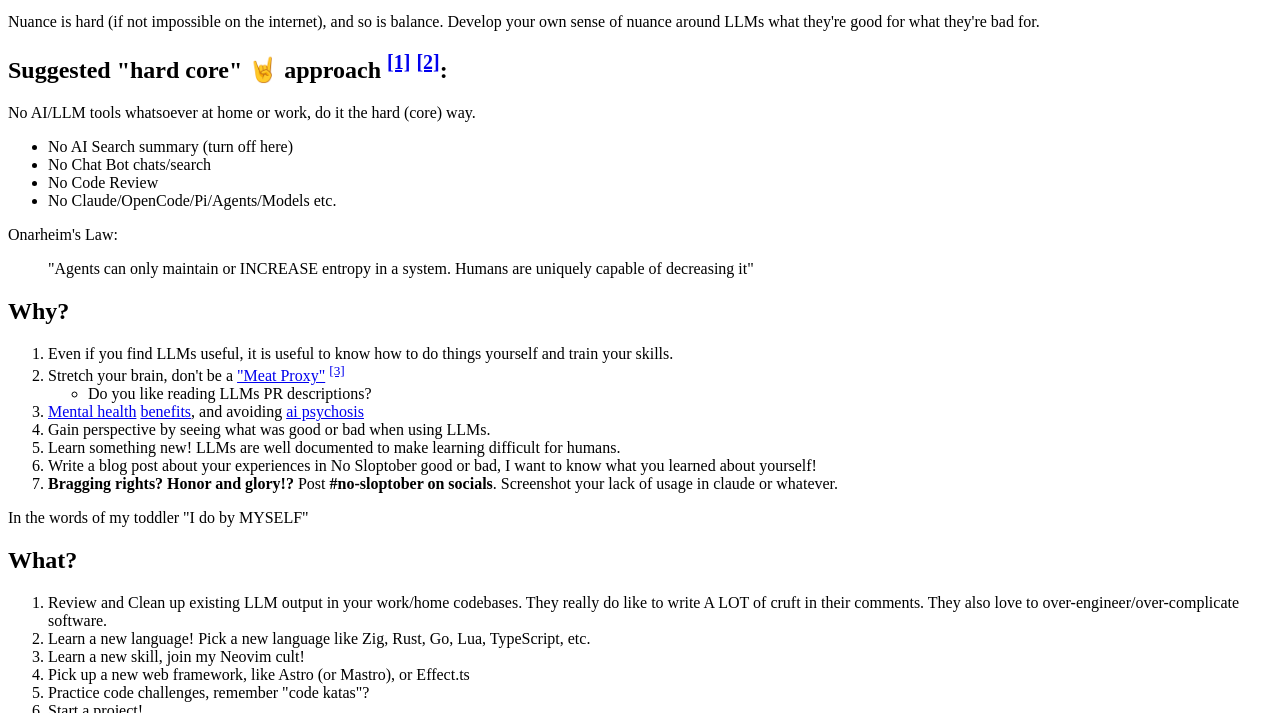
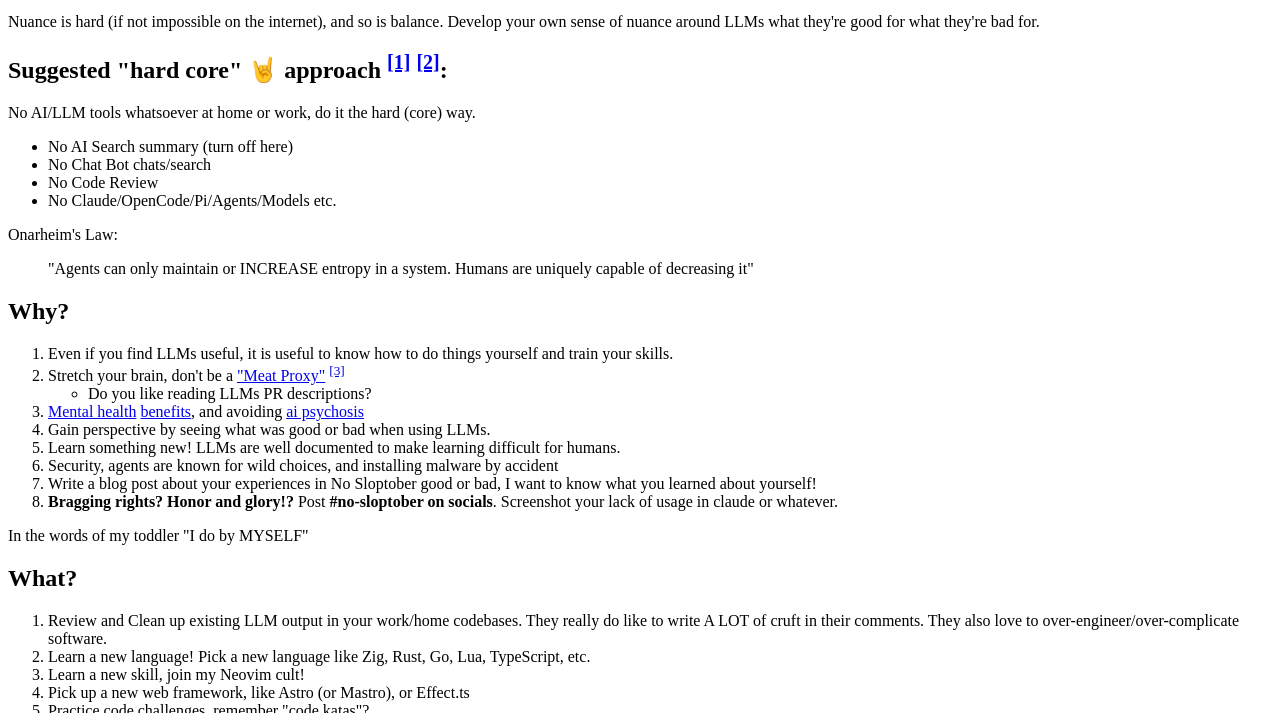
Before and after one commit to eonarheim/no-sloptober, an Eleventy site: page index.md in a window 1280 px wide. Shown: the part 87-800 px from the top of the page. Built offline with nearby package versions, Linux system fonts and the light colour scheme; Eleventy itself is replaced by a stand-in of ours; files that its build step writes are made by us from their sources.

Commit message:
security

```diff
--- a/index.md
+++ b/index.md
@@ -27,6 +27,7 @@
 3. [Mental health](https://www.youtube.com/watch?v=iPUn1Fnfn0k) [benefits](https://youtu.be/2ZU3j4GQ4K8?si=dZBp-Aocj9478Zqb), and avoiding [ai psychosis](https://www.youtube.com/watch?v=3HeyZIqlGpo)
 4. Gain perspective by seeing what was good or bad when using LLMs.
 5. Learn something new! LLMs are well documented to make learning difficult for humans.
+6. Security, agents are known for wild choices, and installing malware by accident
 6. Write a blog post about your experiences in No Sloptober good or bad, I want to know what you learned about yourself!
 7. **Bragging rights? Honor and glory!?** Post **#no-sloptober on socials**. Screenshot your lack of usage in claude or whatever.
 
```
